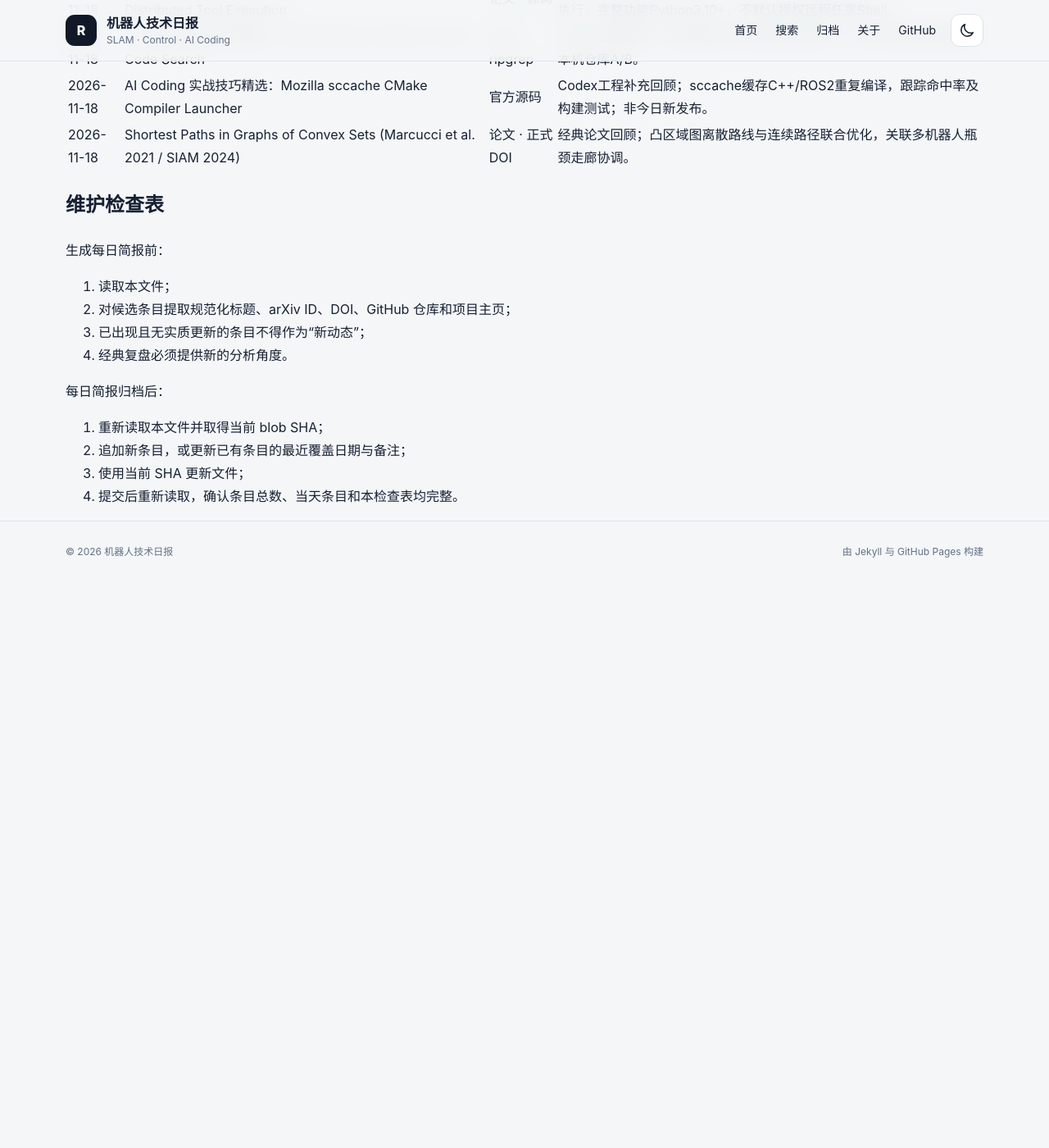
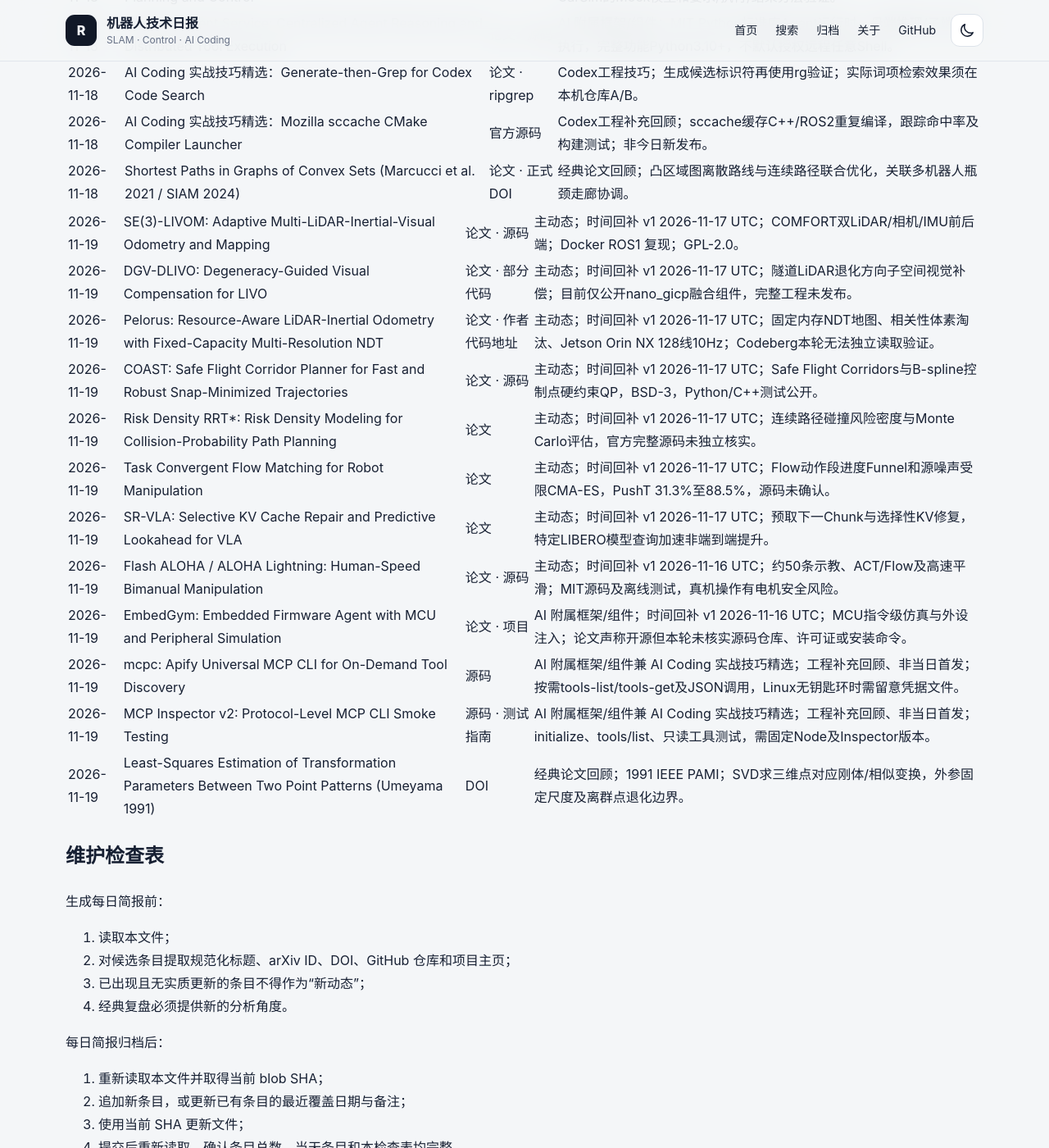
Before and after one commit to helywin/daily, a Jekyll site: the page built from robotics-brief-covered-items.md, in a window 1280 px wide and 1400 px high, scrolled down 94543 px. Shown: the whole window at 82% size. Built offline with Jekyll 4.4.1, drawn with Linux system fonts in a browser that asks for light colours; our own code applies the rules of GitHub Pages for plain Markdown files; before the commit the page ends 95251 px from its top, so only the background shows below that; some of the changed text lies outside the part shown.

Commit message:
docs: update robotics brief coverage index for 2026-11-19

```diff
--- a/robotics-brief-covered-items.md
+++ b/robotics-brief-covered-items.md
@@ -1,6 +1,6 @@
 # 机器人技术简报已覆盖条目索引
 
-> 最后更新：2026-11-18（Asia/Shanghai）
+> 最后更新：2026-11-19（Asia/Shanghai）
 >
 > 用途：每日简报选题前强制查重。本文件保留全部历史条目的最近覆盖日期、规范标题、至少一个可直接访问的原始来源和必要备注。
 >
@@ -210,6 +210,8 @@
 > 2026-11-17 新增 8 条主动态、3 条 AI / LLM 附属框架组件、2 条 Codex 实战技巧和 1 条经典论文；ProdPilot 同时作为组件和技巧只计一次，新增 13 个唯一条目，共 1,382 条。
 >
 > 2026-11-18 新增8条主动态、1条AI/LLM附属框架、2条Codex实战技巧及1条经典论文回顾，共1,394条；全部唯一来源联合去重。GHySSeg数据集DOI跳转未能独立验证。
+>
+> 2026-11-19 新增 8 条主动态、3 条 AI / LLM 附属组件（其中 2 项同时是 Codex 技巧）、1 篇经典论文回顾，新增 12 条唯一工作，累计 1,406 条。
 >
 ## 已核验条目
 
@@ -1712,6 +1714,19 @@
 | 2026-11-18 | AI Coding 实战技巧精选：Mozilla sccache CMake Compiler Launcher | [官方源码](https://github.com/mozilla/sccache) | Codex工程补充回顾；sccache缓存C++/ROS2重复编译，跟踪命中率及构建测试；非今日新发布。 |
 | 2026-11-18 | Shortest Paths in Graphs of Convex Sets (Marcucci et al. 2021 / SIAM 2024) | [论文](https://arxiv.org/abs/2101.11565) · [正式DOI](https://doi.org/10.1137/22M1523790) | 经典论文回顾；凸区域图离散路线与连续路径联合优化，关联多机器人瓶颈走廊协调。 |
 
+| 2026-11-19 | SE(3)-LIVOM: Adaptive Multi-LiDAR-Inertial-Visual Odometry and Mapping | [论文](https://arxiv.org/abs/2611.22047) · [源码](https://github.com/url-kaist/se3-livom-comfort) | 主动态；时间回补 v1 2026-11-17 UTC；COMFORT双LiDAR/相机/IMU前后端；Docker ROS1 复现；GPL-2.0。 |
+| 2026-11-19 | DGV-DLIVO: Degeneracy-Guided Visual Compensation for LIVO | [论文](https://arxiv.org/abs/2611.22385) · [部分代码](https://github.com/0RayZhang0/DGV-DLIVO) | 主动态；时间回补 v1 2026-11-17 UTC；隧道LiDAR退化方向子空间视觉补偿；目前仅公开nano_gicp融合组件，完整工程未发布。 |
+| 2026-11-19 | Pelorus: Resource-Aware LiDAR-Inertial Odometry with Fixed-Capacity Multi-Resolution NDT | [论文](https://arxiv.org/abs/2611.22850) · [作者代码地址](https://codeberg.org/stelzo/pelorus) | 主动态；时间回补 v1 2026-11-17 UTC；固定内存NDT地图、相关性体素淘汰、Jetson Orin NX 128线10Hz；Codeberg本轮无法独立读取验证。 |
+| 2026-11-19 | COAST: Safe Flight Corridor Planner for Fast and Robust Snap-Minimized Trajectories | [论文](https://arxiv.org/abs/2611.22447) · [源码](https://github.com/byu-magicc/Minimum-Snap-Trajectories) | 主动态；时间回补 v1 2026-11-17 UTC；Safe Flight Corridors与B-spline控制点硬约束QP，BSD-3，Python/C++测试公开。 |
+| 2026-11-19 | Risk Density RRT*: Risk Density Modeling for Collision-Probability Path Planning | [论文](https://arxiv.org/abs/2611.22654) | 主动态；时间回补 v1 2026-11-17 UTC；连续路径碰撞风险密度与Monte Carlo评估，官方完整源码未独立核实。 |
+| 2026-11-19 | Task Convergent Flow Matching for Robot Manipulation | [论文](https://arxiv.org/abs/2611.22609) | 主动态；时间回补 v1 2026-11-17 UTC；Flow动作段进度Funnel和源噪声受限CMA-ES，PushT 31.3%至88.5%，源码未确认。 |
+| 2026-11-19 | SR-VLA: Selective KV Cache Repair and Predictive Lookahead for VLA | [论文](https://arxiv.org/abs/2611.22356) | 主动态；时间回补 v1 2026-11-17 UTC；预取下一Chunk与选择性KV修复，特定LIBERO模型查询加速非端到端提升。 |
+| 2026-11-19 | Flash ALOHA / ALOHA Lightning: Human-Speed Bimanual Manipulation | [论文](https://arxiv.org/abs/2611.21919) · [源码](https://github.com/JohnYao93/flash-aloha) | 主动态；时间回补 v1 2026-11-16 UTC；约50条示教、ACT/Flow及高速平滑；MIT源码及离线测试，真机操作有电机安全风险。 |
+| 2026-11-19 | EmbedGym: Embedded Firmware Agent with MCU and Peripheral Simulation | [论文](https://arxiv.org/abs/2611.21845) · [项目](https://embedgym.github.io/) | AI 附属框架/组件；时间回补 v1 2026-11-16 UTC；MCU指令级仿真与外设注入；论文声称开源但本轮未核实源码仓库、许可证或安装命令。 |
+| 2026-11-19 | mcpc: Apify Universal MCP CLI for On-Demand Tool Discovery | [源码](https://github.com/apify/mcpc) | AI 附属框架/组件兼 AI Coding 实战技巧精选；工程补充回顾、非当日首发；按需tools-list/tools-get及JSON调用，Linux无钥匙环时需留意凭据文件。 |
+| 2026-11-19 | MCP Inspector v2: Protocol-Level MCP CLI Smoke Testing | [源码](https://github.com/modelcontextprotocol/inspector) · [测试指南](https://github.com/modelcontextprotocol/inspector/blob/main/docs/cli-smoke-testing.md) | AI 附属框架/组件兼 AI Coding 实战技巧精选；工程补充回顾、非当日首发；initialize、tools/list、只读工具测试，需固定Node及Inspector版本。 |
+| 2026-11-19 | Least-Squares Estimation of Transformation Parameters Between Two Point Patterns (Umeyama 1991) | [DOI](https://doi.org/10.1109/34.88573) | 经典论文回顾；1991 IEEE PAMI；SVD求三维点对应刚体/相似变换，外参固定尺度及离群点退化边界。 |
+
 ## 维护检查表
 
 生成每日简报前：
```
